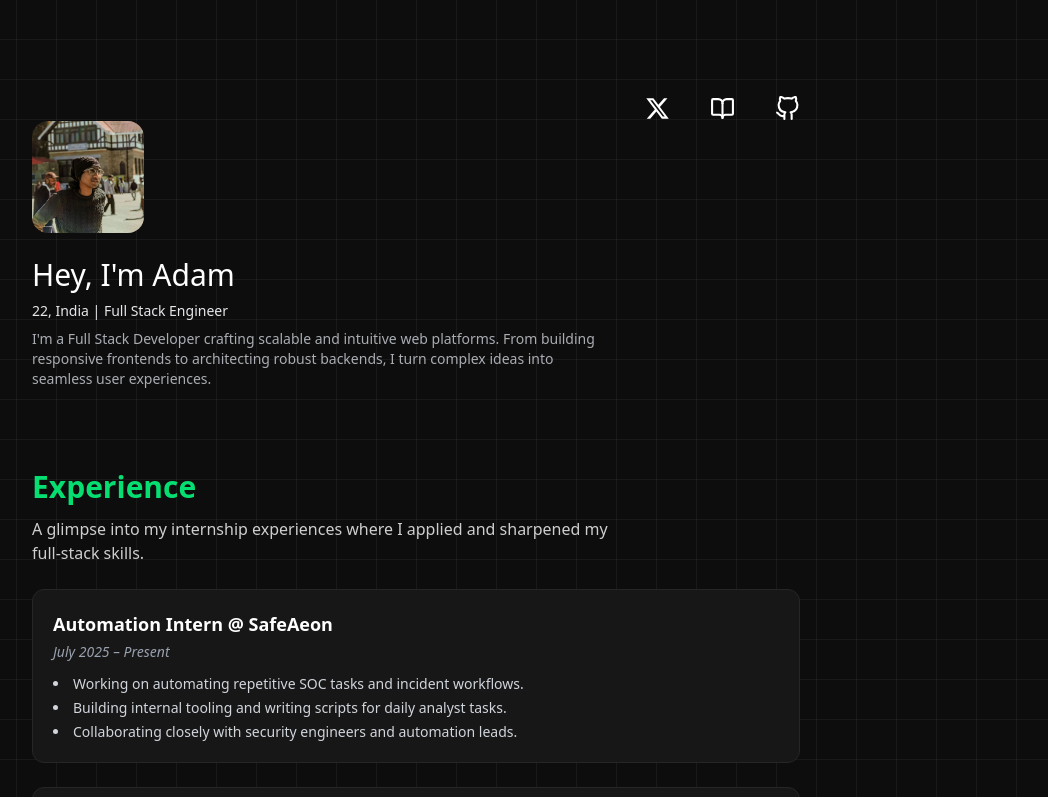
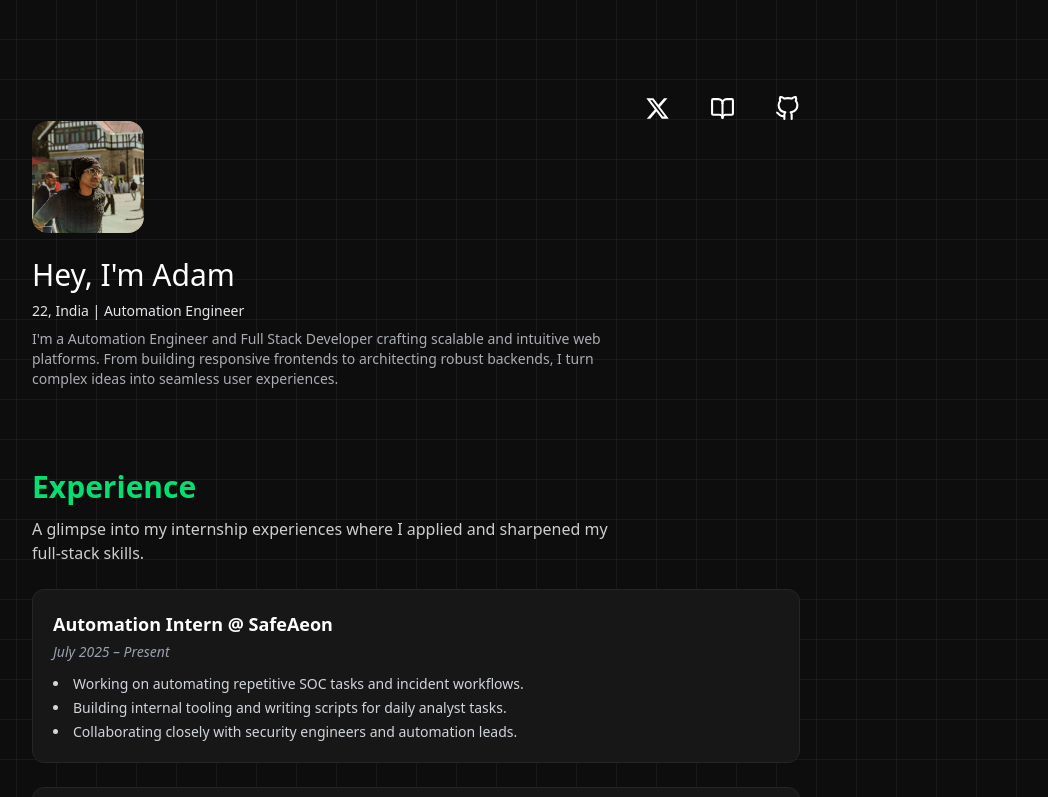
Before and after one commit to adam-dev2/mini-portfolio, a React (Vite) app: page / in a window 1280 px wide. Shown: the top 797 px of the page, without its empty margins (224-1272 px from the left). Built offline with nearby package versions, Linux system fonts and the light colour scheme.

Commit message:
udpated introduction

```diff
--- a/src/App.jsx
+++ b/src/App.jsx
@@ -64,9 +64,9 @@ const App = () => {
 
         <div className="mb-10 space-y-2">
           <h1 className="text-3xl font-light">Hey, I'm Adam</h1>
-          <p className="text-sm text-gray-200">22, India | Full Stack Engineer</p>
+          <p className="text-sm text-gray-200">22, India | Automation Engineer</p>
           <p className="text-gray-300/80 max-w-xl text-sm">
-            I'm a Full Stack Developer crafting scalable and intuitive web platforms. From building responsive frontends to architecting robust backends, I turn complex ideas into seamless user experiences.
+            I'm a Automation Engineer and Full Stack Developer crafting scalable and intuitive web platforms. From building responsive frontends to architecting robust backends, I turn complex ideas into seamless user experiences.
           </p>
         </div>
 
```
